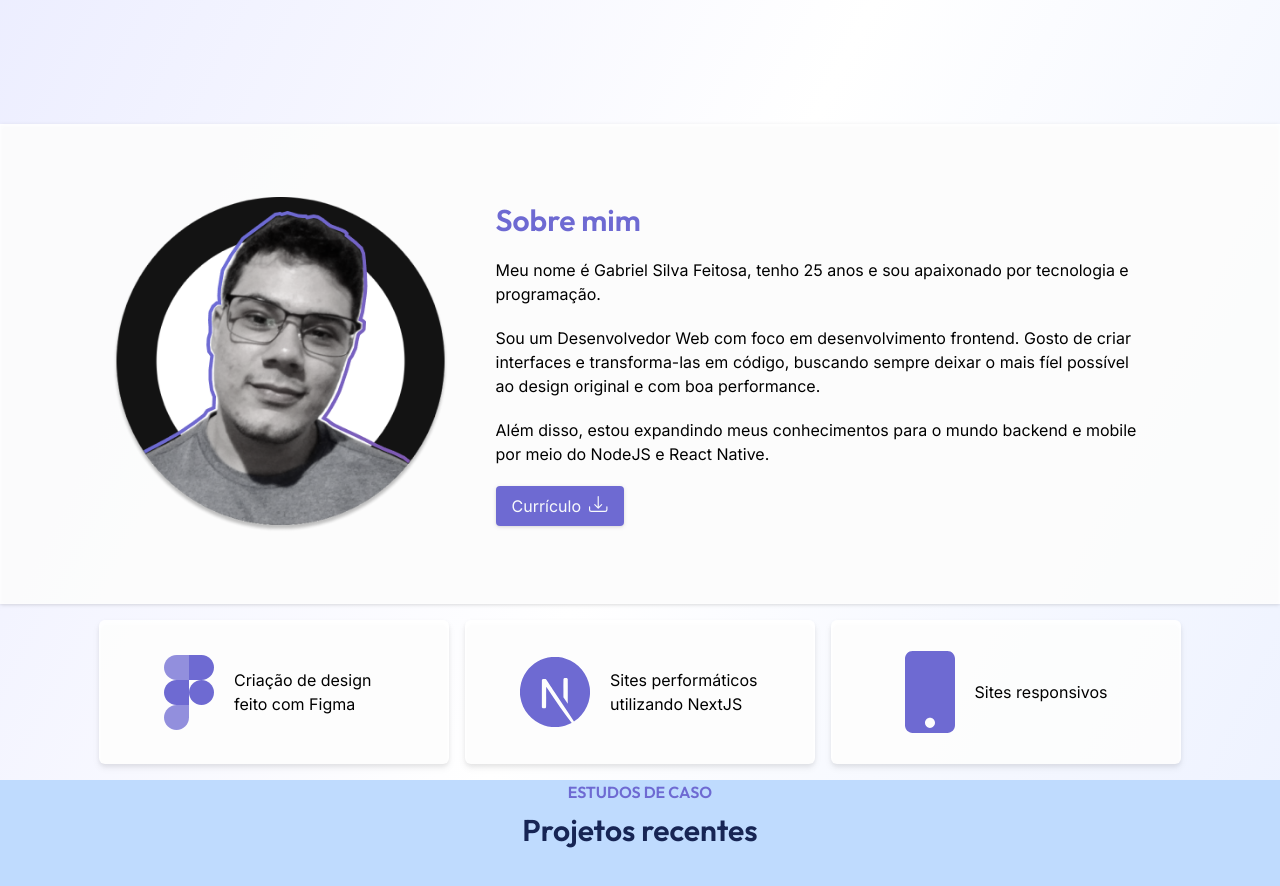
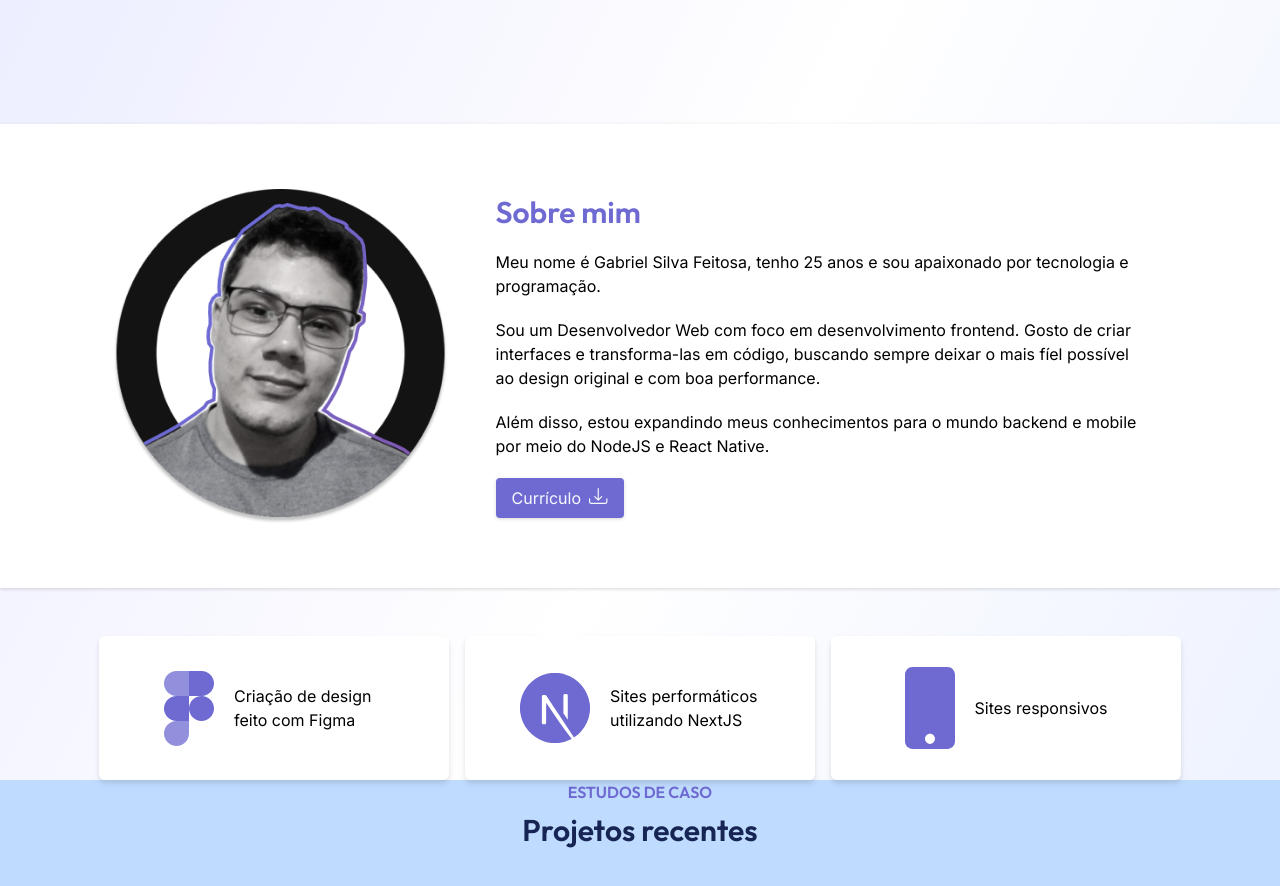
Before and after one commit to br-gabriel/my-portfolio, a Next.js app: page / in a window 1280 px wide. Shown: the part 820-1706 px from the top of the page. Built offline with nearby package versions, Linux system fonts and the light colour scheme.

Commit message:
opacity removed and margin adjustment

```diff
--- a/src/components/AboutMe.jsx
+++ b/src/components/AboutMe.jsx
@@ -12,7 +12,7 @@ const outfit = Outfit({
 export default function Aboutme() {
     return (
         <div className="w-full h-screen flex flex-col items-center">
-            <section className="bg-white/90 h-3/5 w-full mt-36 flex flex-col items-center justify-center drop-shadow">
+            <section className="bg-white h-3/5 w-full mt-36 flex flex-col items-center justify-center drop-shadow">
                 <div className="max-w-7xl w-full px-4 py-8 flex flex-row items-center justify-center gap-12">
 
                     <Image src={profilePicLight} alt="foto de perfil" width={335}/>
--- a/src/components/Cards.jsx
+++ b/src/components/Cards.jsx
@@ -5,16 +5,16 @@ import figmaSVG from "../../public/figma.svg"
 
 export default function Cards() {
     return (
-        <section className="max-w-7xl w-full flex flex-row items-center justify-center gap-4 mt-4 px-4">
-            <div className="min-w-[350px] h-36 bg-white/90 drop-shadow-md rounded-md flex flex-row items-center justify-center gap-5">
+        <section className="max-w-7xl w-full flex flex-row items-center justify-center gap-4 mt-12 px-4">
+            <div className="min-w-[350px] h-36 bg-white drop-shadow-md rounded-md flex flex-row items-center justify-center gap-5">
                 <Image src={figmaSVG} width={50} />
                 <span className="max-w-[150px]">Criação de design feito com Figma</span>
             </div>
-            <div className="min-w-[350px] h-36 bg-white/90 drop-shadow-md rounded-md flex flex-row items-center justify-center gap-5">
+            <div className="min-w-[350px] h-36 bg-white drop-shadow-md rounded-md flex flex-row items-center justify-center gap-5">
                 <Image src={nextjsSVG} width={70} />
                 <span className="max-w-[150px]">Sites performáticos utilizando NextJS</span>
             </div>
-            <div className="min-w-[350px] h-36 bg-white/90 drop-shadow-md rounded-md flex flex-row items-center justify-center gap-5">
+            <div className="min-w-[350px] h-36 bg-white drop-shadow-md rounded-md flex flex-row items-center justify-center gap-5">
                 <Image src={mobileSVG} width={50} />
                 <span className="max-w-[150px]">Sites responsivos</span>
             </div>
```
